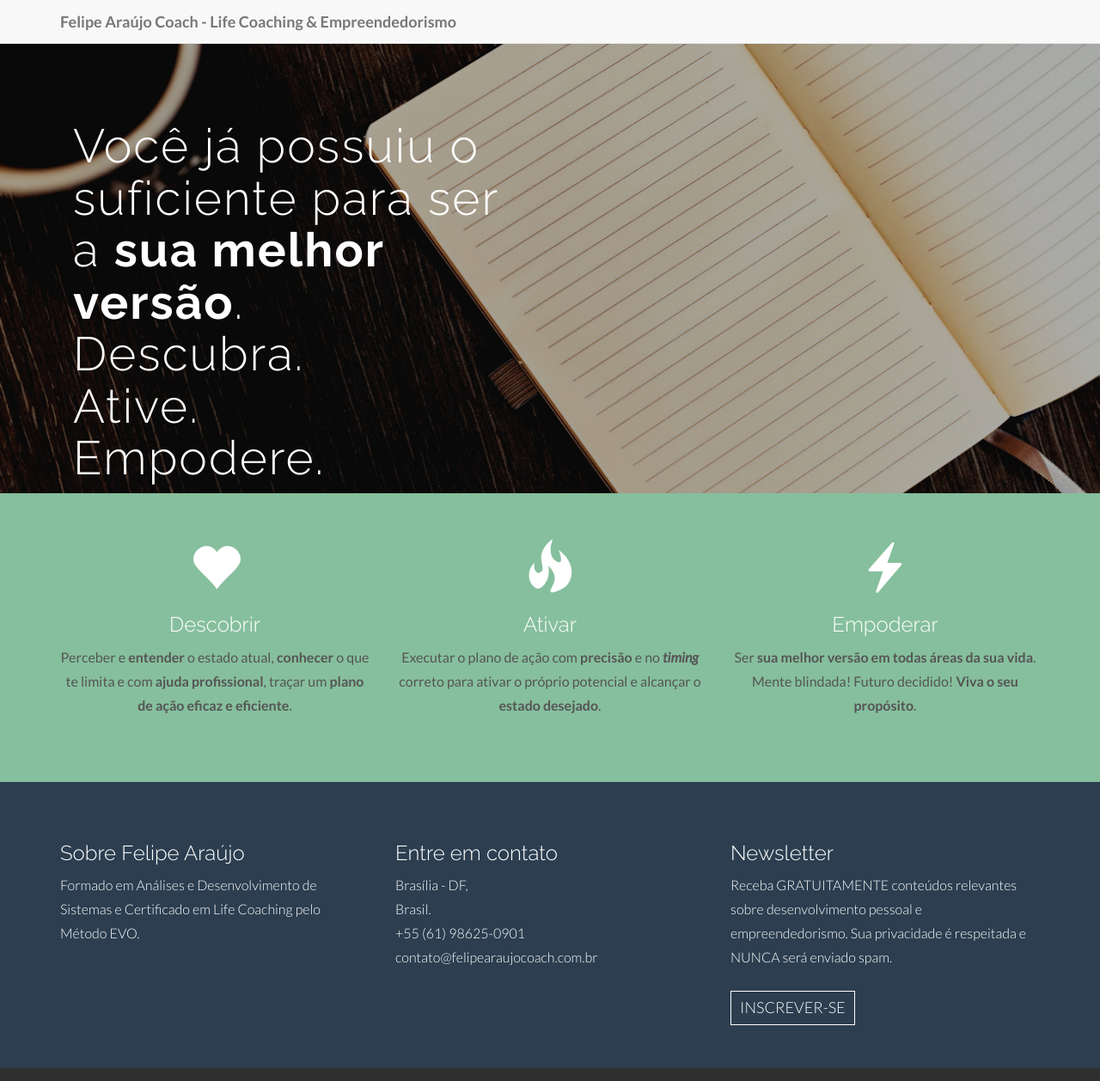
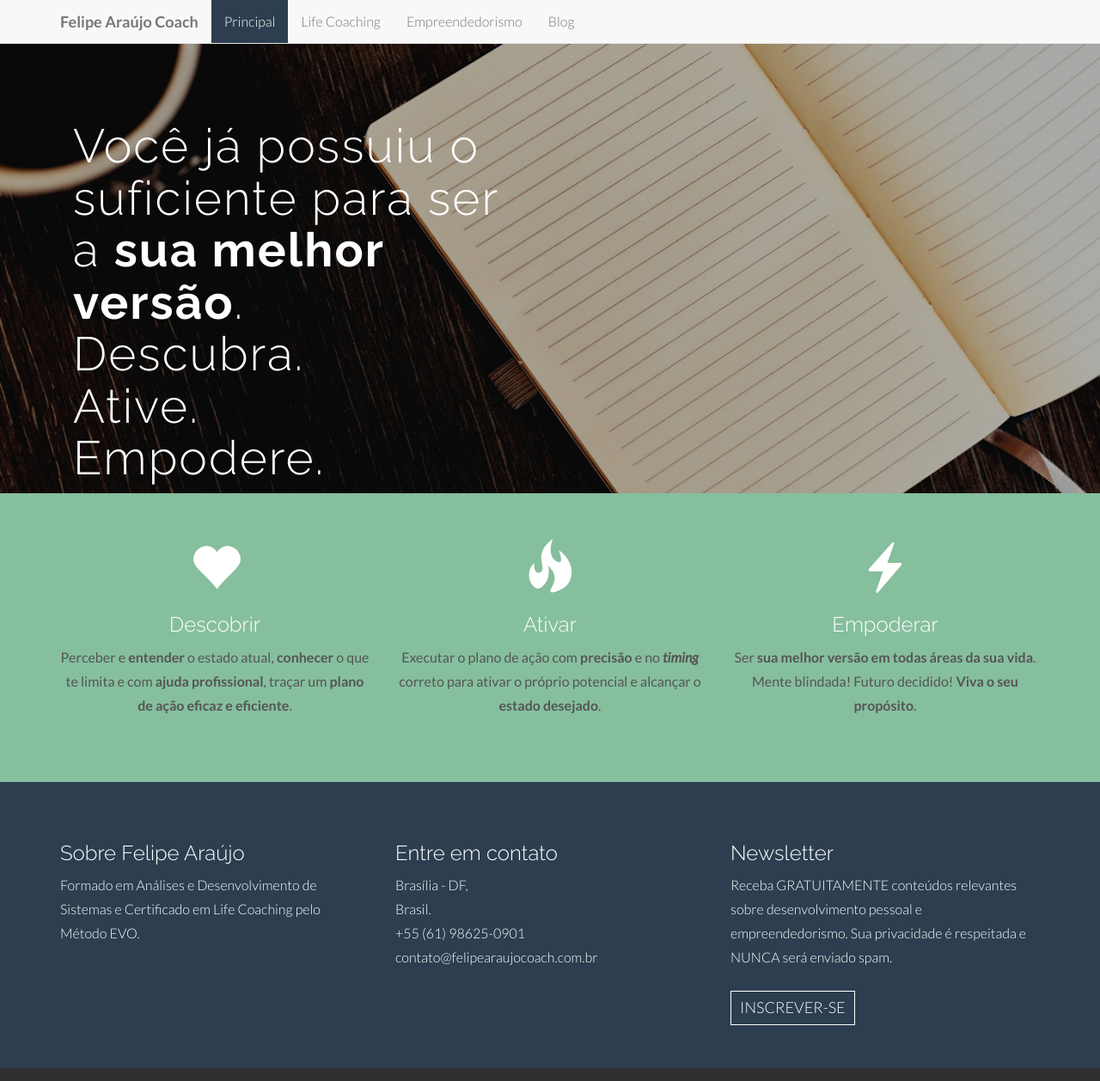
Before and after one commit to araujofelipe/felipearaujocoach, a Jekyll site: the page built from index.html, in a window 1280 px wide and 1258 px high. Shown: the whole window at 86% size. Built offline with Jekyll 4.4.1, drawn with Linux system fonts in a browser that asks for light colours.

Commit message:
Alterações para o blog

```diff
--- a/Gemfile
+++ b/Gemfile
@@ -5,3 +5,4 @@ require 'open-uri'
 versions = JSON.parse(open('https://pages.github.com/versions.json').read)
 
 gem 'github-pages', versions['github-pages']
+gem 'jekyll-paginate'
--- a/_config.yml
+++ b/_config.yml
@@ -19,3 +19,7 @@ github_username:  araujofelipe
 
 # Build settings
 markdown: kramdown
+paginate: 1
+paginate_path: "/blog/page:num/"
+gems:
+   - jekyll-paginate
--- a/_includes/head.html
+++ b/_includes/head.html
@@ -3,7 +3,7 @@
     <meta name="viewport" content="width=device-width, initial-scale=1.0">
 	<meta http-equiv="content-language" content="pt-br">
     <meta name="description"content="Felipe Araújo Coach. Decida o seu futuro, viva uma vida com sentido.">
-    <meta name="keywords" content="coach, coaching, life coaching, Brasília, DF, Empreendedorismo, auto-sabotagem, autossabotagem, empoderamento, propósito, vocação, princípios, valores">
+    <meta name="keywords" content="coach, coaching, life coaching, Brasília, DF, Empreendedorismo, auto-sabotagem, autossabotagem, auto sabotagem, empoderamento, propósito, vocação, princípios, valores">
     <meta name="author" content="Felipe Araújo">
 
     <title>Felipe Araújo Coach - Life Coaching & Empreendedorismo</title>
--- a/_includes/header.html
+++ b/_includes/header.html
@@ -1,10 +1,41 @@
 <div class="navbar navbar-default navbar-fixed-top">
     <div class="container">
         <div class="navbar-header">
-        <a class="navbar-brand" href="/"><b>Felipe Araújo Coach - Life Coaching & Empreendedorismo</b></a>
+
+        <button type="button" class="navbar-toggle" data-toggle="collapse" data-target=".navbar-collapse">
+            <span class="icon-bar"></span>
+            <span class="icon-bar"></span>
+            <span class="icon-bar"></span>
+        </button>
+        <a class="navbar-brand" href="/"><b>Felipe Araújo Coach</b></a>
         </div>
         <div class="navbar-collapse collapse">
           <ul class="nav navbar-nav">
+			{% if page.title == 'Principal' %}
+	        <li class="active"><a href="/">Principal</a></li>
+	        {% else %}
+	        <li><a href="/">Principal</a></li>
+	        {% endif%}
+
+            {% if page.title == 'Life Coaching' %}
+            <li class="active"><a href="/life-coaching.html">Life Coaching</a></li>
+            {% else %}
+            <li><a href="/life-coaching.html">Life Coaching</a></li>
+            {% endif%}
+
+			{% if page.title == 'Empreendedorismo' %}
+            <li class="active"><a href="/empreendedorismo.html">Empreendedorismo</a></li>
+            {% else %}
+            <li><a href="/empreendedorismo.html">Empreendedorismo</a></li>
+            {% endif%}
+
+			{% if page.title == 'Blog' or page.layout == 'post' %}
+	        <li class="active"><a href="/blog">Blog</a></li>
+	        {% else %}
+	        <li><a href="/blog">Blog</a></li>
+	        {% endif%}
+
+          </ul>
         </div>
     </div>
 </div>
--- a/_posts/2016-06-21-primeiro-post-no-meu-blog.markdown
+++ b/_posts/2016-06-21-primeiro-post-no-meu-blog.markdown
@@ -4,5 +4,5 @@ title:  "Primeiro Post no meu Blog!"
 date:   2016-06-21 19:35:52 -0300
 categories: jekyll
 abstract-image: "/assets/img/blog02.jpg"
-permalink: "/post/:year/:month/:day/:title/"
+permalink: "/blog/post/:year/:month/:day/:title.html"
 ---
```
Also changed, not shown: _layouts/blog.html (added, +12 -0 lines), _layouts/post.html (+20 -0 lines), blog/index.html (renamed from blog.html, +22 -2 lines), Gemfile.lock.
